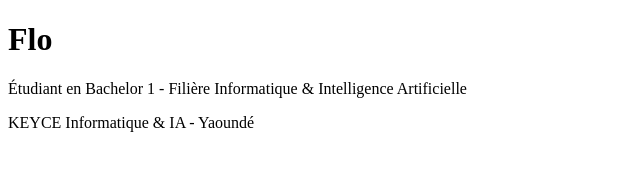
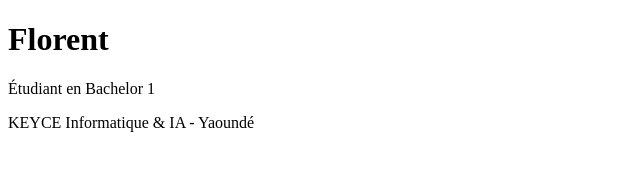
Before and after one commit to floflowilwil-cpu/bio-portfolio, a plain HTML site: page index.html in a window 1280 px wide. Shown: the whole page, without its empty margins (0-640 px from the left). Drawn offline with Linux system fonts and the light colour scheme.

Commit message:
mise a jour de ligne de titre

```diff
--- a/index.html
+++ b/index.html
@@ -5,8 +5,8 @@
     <title>Mon Portfolio</title>
 </head>
 <body>
-    <h1>Flo</h1>
-    <p>Étudiant en Bachelor 1 - Filière Informatique & Intelligence Artificielle</p>
+    <h1>Florent</h1>
+    <p>Étudiant en Bachelor 1</p>
     <p>KEYCE Informatique & IA - Yaoundé</p>
 </body>
 </html>
```
